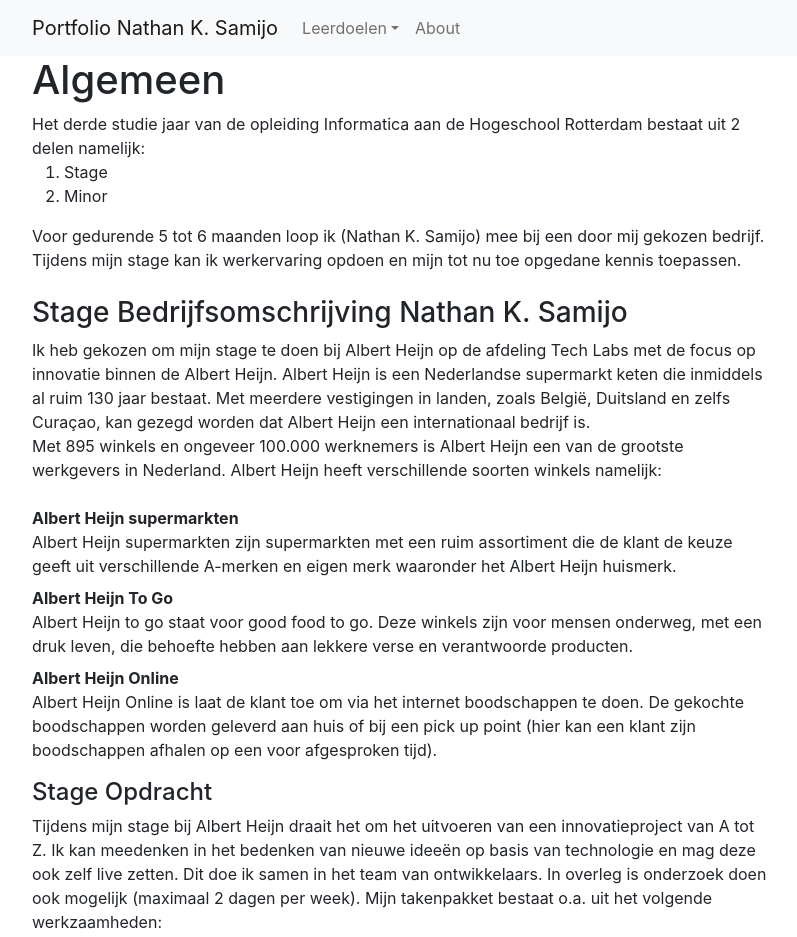
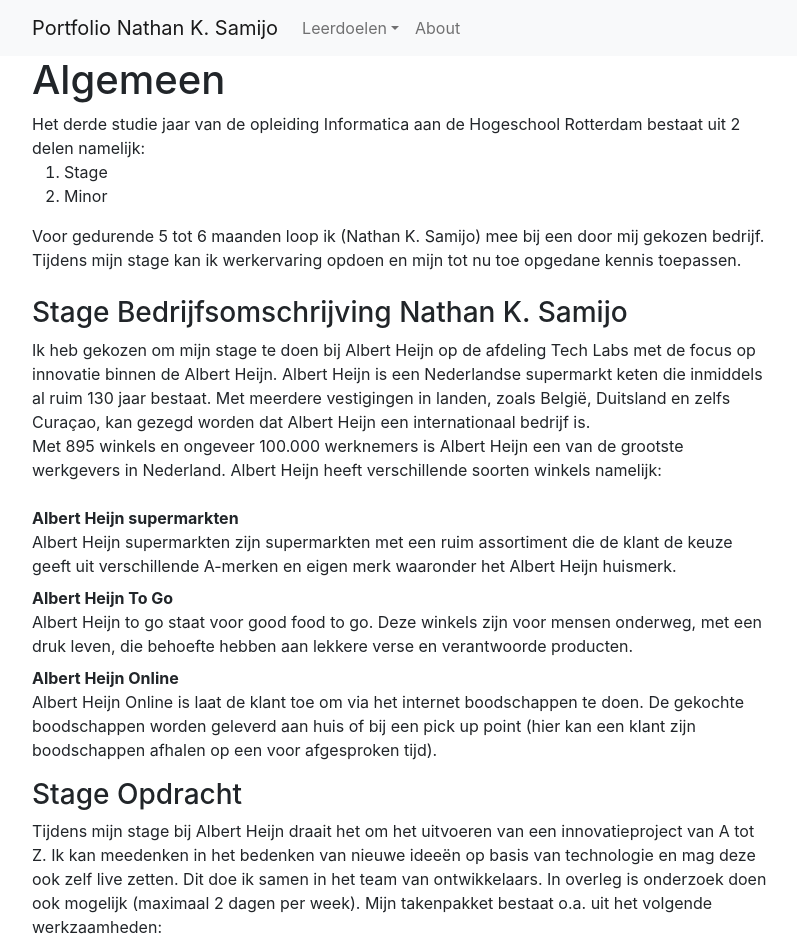
Before and after one commit to Nsamijo/Stage, a React (Create React App) app: page /#/ in a window 1280 px wide. Shown: the top 937 px of the page, without its empty margins (50-847 px from the left). Built offline with nearby package versions, Linux system fonts and the light colour scheme.

Commit message:
Summary: Use h3 instead of h4
Changes:
- Home.jsx:
  - Changed h4 element to h3

```diff
--- a/src/components/home/Home.jsx
+++ b/src/components/home/Home.jsx
@@ -37,7 +37,7 @@
                     </dd>
                 </dl>
 
-                <h4>Stage Opdracht</h4>
+                <h3>Stage Opdracht</h3>
                 Tijdens mijn stage bij Albert Heijn draait het om het uitvoeren van een innovatieproject van A tot Z. Ik kan meedenken in het bedenken van nieuwe ideeën op basis van technologie en mag deze ook zelf live zetten. Dit doe ik samen in het team van ontwikkelaars. In overleg is onderzoek doen ook mogelijk (maximaal 2 dagen per week).
                 Mijn takenpakket bestaat o.a. uit het volgende werkzaamheden:
                 <ul>
```
